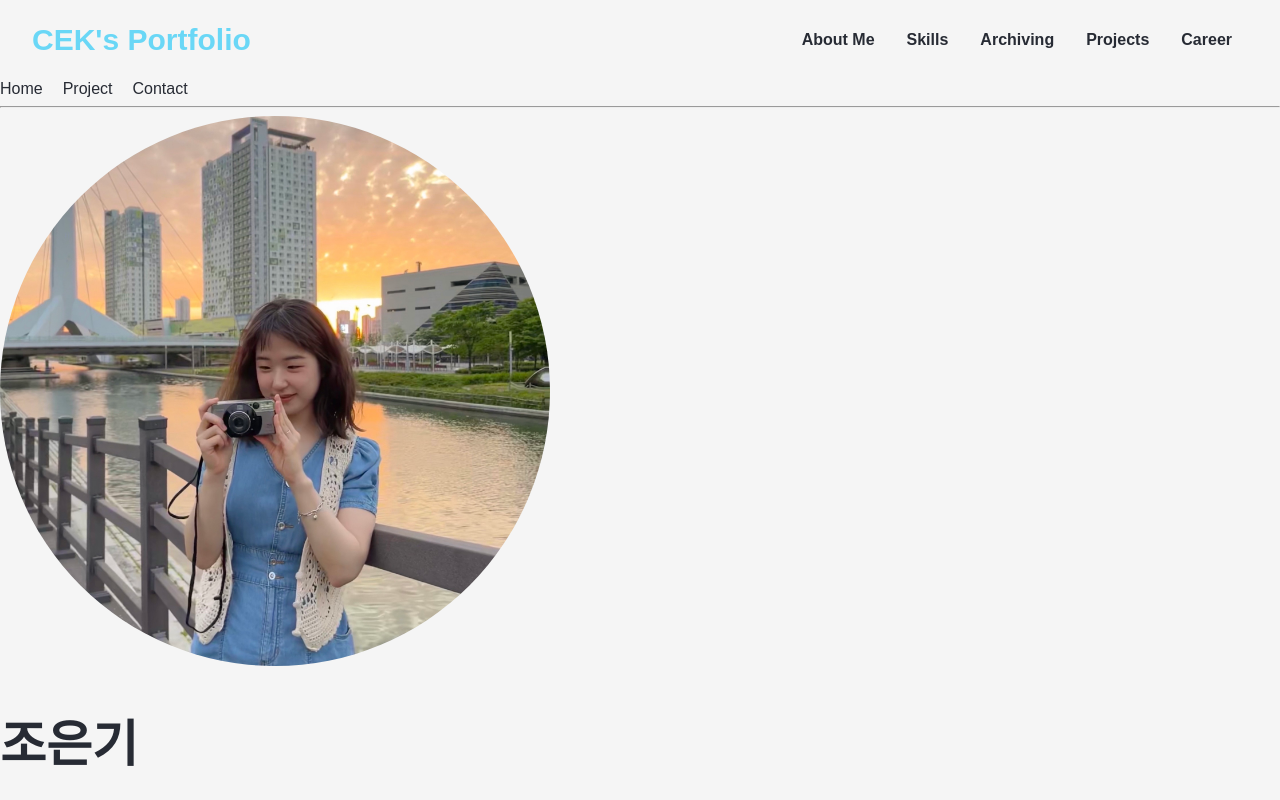
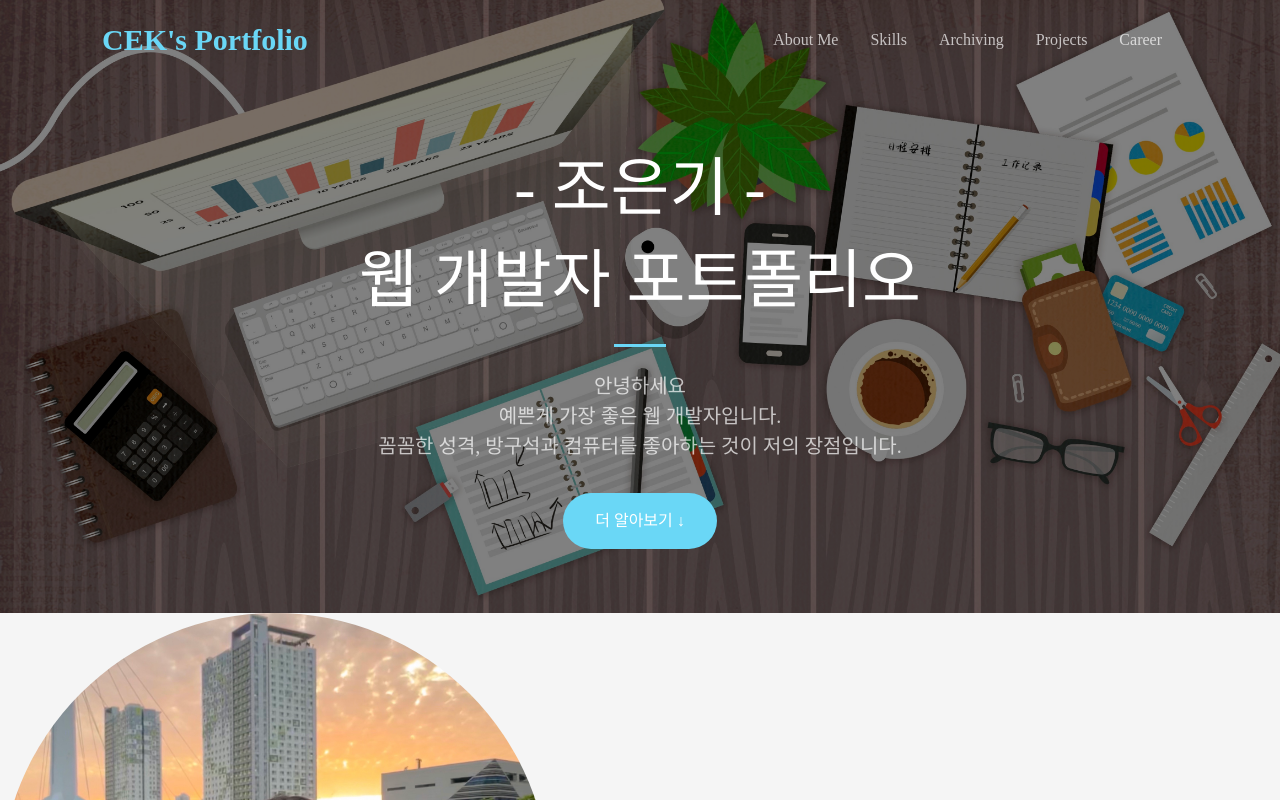
Before and after one commit to eunkeeee/eunkeeee-portfolio, a React (Create React App) app in the folder eunkeeee-portfolio/: page / in a window 1280 px wide. Shown: the top 800 px of the page. Built offline with nearby package versions, Linux system fonts and the light colour scheme.

Commit message:
Main Header 완성함!!!!

```diff
--- a/eunkeeee-portfolio/src/App.js
+++ b/eunkeeee-portfolio/src/App.js
@@ -12,12 +12,12 @@ function App() {
     <div className="app">
       <Header />
 
-      <nav className={styles.nav_display}>
+      {/* <nav className={styles.nav_display}>
         <div onClick={() => selectNav("Home")}>Home</div>
         <div onClick={() => selectNav("Project")}>Project</div>
         <div onClick={() => selectNav("Contact")}>Contact</div>
       </nav>
-      <hr />
+      <hr /> */}
       {nav === "Home" ? (
         <div>
           <Home />{" "}
--- a/eunkeeee-portfolio/src/Header.js
+++ b/eunkeeee-portfolio/src/Header.js
@@ -6,11 +6,10 @@ import logoBackImg from "./img/logoBackImg.jpg";
 
 const Header = ({ onClick }) => {
   return (
-    <div className={styles.Header} onClick={onClick}>
+    <div className={styles.Header}>
+      <header className={styles.Header_Header} onClick={onClick}>
         <div className={styles.Header_content}>
-        <div>
-          <h1 className={styles.title}>CEK's Portfolio</h1>
-        </div>
+          <div className={styles.title}>CEK's Portfolio</div>
           <div className={styles.Header_navigation__menus}>
             {/* Navigation Bar */}
             <div className={styles.Header_navigation__menu}>About Me</div>
@@ -21,8 +20,21 @@ const Header = ({ onClick }) => {
             {/* <img src="https://cdg-portfolio.com/images/hamburger.svg" /> */}
           </div>
         </div>
+      </header>
 
-      {/* <img className={styles.logoBackImg} src={logoBackImg} /> */}
+      <div className={styles.Mainhead_Mainhead}>
+        <div className={styles.Mainhead_content}>
+          <div className={styles.Mainhead_title}>
+            - 조은기 -<br></br>웹 개발자 포트폴리오
+          </div>
+          <hr class={styles.Mainhead_divider}></hr>
+          <div className={styles.Mainhead_description}>
+            안녕하세요 <br></br>예쁜게 가장 좋은 웹 개발자입니다. <br></br>
+            꼼꼼한 성격, 방구석과 컴퓨터를 좋아하는 것이 저의 장점입니다.
+          </div>
+          <div className={styles.Mainhead_findOutMore}>더 알아보기 ↓</div>
+        </div>
+      </div>
     </div>
   );
 };
--- a/eunkeeee-portfolio/src/Header.module.css
+++ b/eunkeeee-portfolio/src/Header.module.css
@@ -1,28 +1,29 @@
-.Header {
-  color: var(--font-color);
+.Header_Header {
+  position: fixed;
+  top: 0;
+  right: 0;
+  left: 0;
+  background-color: transparent;
+  z-index: 999;
 }
 .Header_content {
   display: flex;
   justify-content: space-between;
   align-items: center;
   width: 100%;
+  max-width: 71.25rem;
   height: 5rem;
   padding: 1.5rem 2rem;
   margin: 0 auto;
 }
 .title {
   font-size: 30px;
+  font-weight: 700;
   margin: 0;
   color: var(--logo-color);
 }
-.logoBackImg {
-  position: relative;
-  bottom: 80px;
-  width: 100%;
-  opacity: 0.7;
-}
+
 .Header_navigation__menus {
-  color: var(--font-color);
   display: flex;
   align-items: center;
 }
@@ -30,5 +31,64 @@
   padding: 0 1rem;
   font-size: 1rem;
   font-weight: 700;
+  line-height: 2rem;
+  cursor: pointer;
+  color: var(--transparent-white);
+  font-weight: 400;
+}
+
+.Mainhead_Mainhead {
+  position: relative;
+}
+.Mainhead_Mainhead::before {
+  filter: brightness(50%);
+  content: "";
+  position: absolute;
+  top: 0;
+  right: 0;
+  left: 0;
+  bottom: 0;
+  background-image: url("./img/logoBackImg.jpg");
+  background-size: cover;
+  z-index: -1;
+}
+.Mainhead_content {
+  width: 100%;
+  max-width: 71.25rem;
+  margin: 0 auto;
+  padding: 8.5rem 2rem 4rem 2rem;
+  text-align: center;
+}
+.Mainhead_title {
+  font-weight: 400;
+  font-size: 4rem;
+  color: white;
+  word-break: keep-all;
+}
+.Mainhead_divider {
+  width: 3.25rem;
+  margin: 1.5rem auto;
+  height: 0;
+  border: none;
+  border-top: 0.2rem solid var(--logo-color);
+  opacity: 1;
+}
+.Mainhead_description {
+  margin: 0 auto 2rem;
+  color: var(--transparent-white);
+  font-weight: 400;
+  font-size: 1.25rem;
+  line-height: 1.5;
+}
+.Mainhead_findOutMore {
+  display: inline-block;
+  padding: 1rem 2rem;
+  border: none;
+  border-radius: 10rem;
+  background-color: var(--logo-color);
+  color: white;
+  font-size: 1rem;
+  font-weight: 400;
+  line-height: 1.5;
   cursor: pointer;
 }
--- a/eunkeeee-portfolio/src/styles.css
+++ b/eunkeeee-portfolio/src/styles.css
@@ -4,6 +4,7 @@
 
 :root {
   --background-color: #f5f5f5;
+  --transparent-white: hsla(0, 0%, 100%, 0.7);
   --font-color: #272b34;
   --main-background: #f5f5f5;
   --logo-color: #6ad7f6;
@@ -16,7 +17,6 @@
 body {
   background-color: var(--background-color);
   color: var(--font-color);
-  font-family: Noto Sans KR, sans-serif;
   margin: 0;
 }
 
```
Lines whose indentation alone changed are shown as unchanged.
